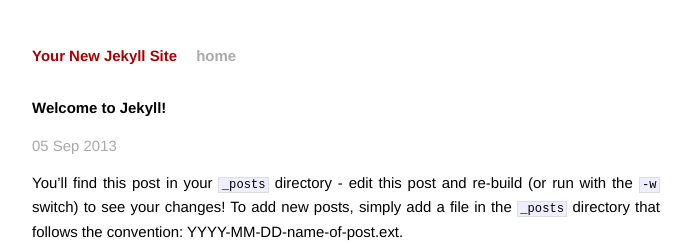
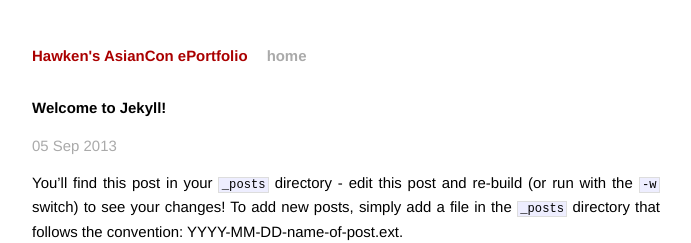
Before and after one commit to hawkrives/ePortfolio-jekyll, a Jekyll site: the page built from _posts/2013-09-05-welcome-to-jekyll.markdown, in a window 1280 px wide. Shown: the top 243 px of the page, without its empty margins (294-985 px from the left). Built offline with Jekyll 4.4.1, drawn with Linux system fonts in a browser that asks for light colours; Markdown is read by kramdown in place of the engine named in the settings.

Commit message:
Renamed the site

```diff
--- a/_config.yml
+++ b/_config.yml
@@ -1,3 +1,3 @@
-name: Your New Jekyll Site
+name: Hawken's AsianCon ePortfolio
 markdown: redcarpet
 pygments: true
```
